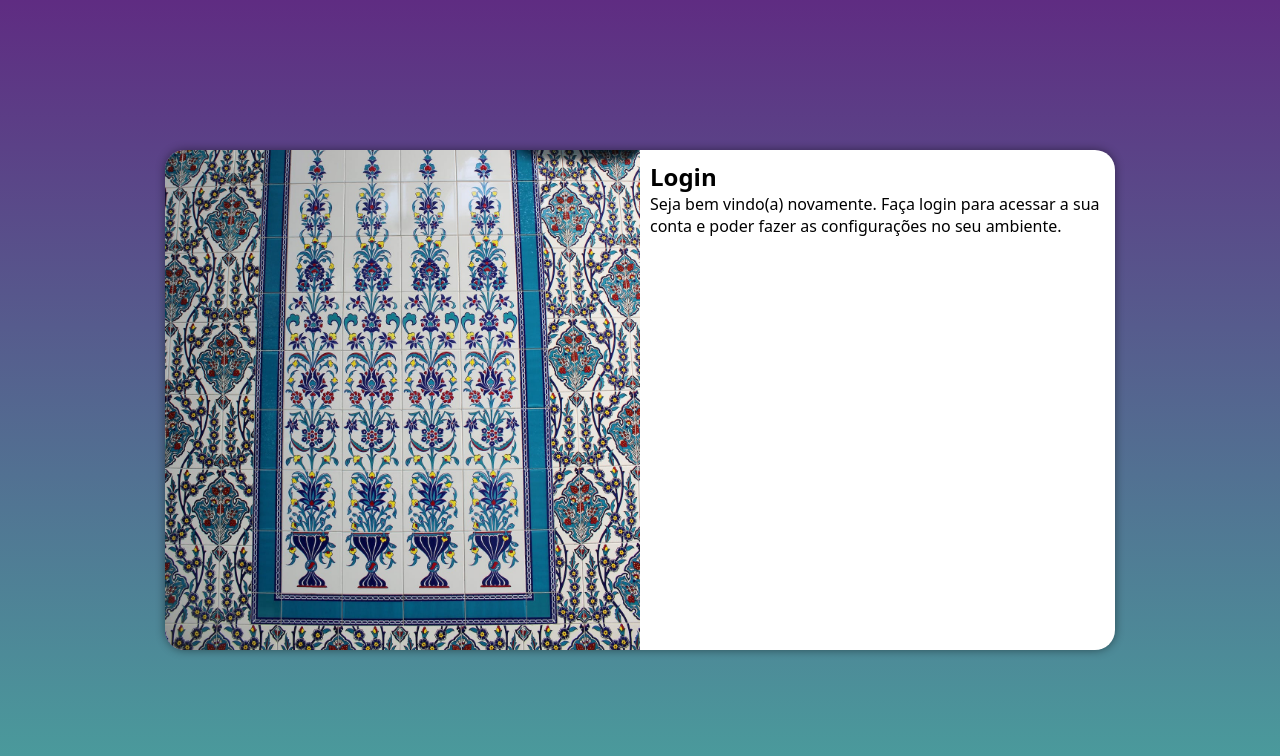
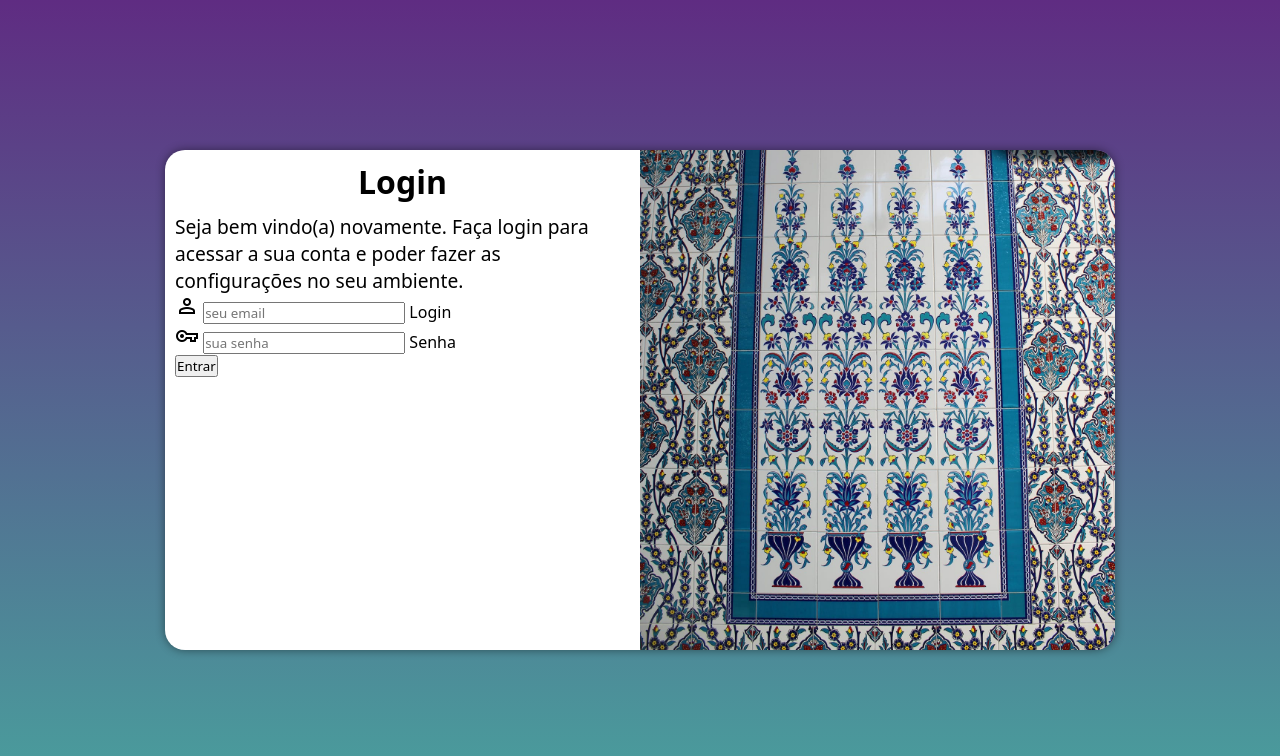
Before and after one commit to Jan-Carneiro/pojeto-login, a plain HTML site: page index.html in a window 1280 px wide. Drawn offline with nearby package versions, Linux system fonts and the light colour scheme.

Commit message:
atualizando...

```diff
--- a/estilos/mediaqueries.css
+++ b/estilos/mediaqueries.css
@@ -36,13 +36,21 @@ Telas grandes: > 1200px.
         width: 950px;
     }
     section#login > div#imagem{
-        float: left;
+        float: right;
         width: 50%;
         height: 100%;
     }
     section#login > div#formulario{
-        float: right;
+        float: left;
         width: 50%;
 
     }
+
+    div#formulario > h1{
+        font-size: 2em;
+    }
+
+    div#formulario > p{
+        font-size: 1.2em;
+    }
 }
--- a/estilos/style.css
+++ b/estilos/style.css
@@ -56,3 +56,12 @@ section#login > div#formulario{
     padding: 10px;
 
 }
+
+div#formulario > h1{
+    text-align: center;
+    margin-bottom: 10px;
+}
+
+div#formulario > p{
+    font-size: 0.8em;
+}
--- a/index.html
+++ b/index.html
@@ -6,18 +6,31 @@
     <title>Login</title>
     <link rel="stylesheet" href="estilos/style.css">
     <link rel="stylesheet" href="estilos/mediaqueries.css">
+    <link rel="stylesheet" href="https://fonts.googleapis.com/css2?family=Material+Symbols+Outlined:opsz,wght,FILL,GRAD@20..48,100..700,0..1,-50..200" />
 </head>
 <body>
     <main>
         <section id="login">
             <div id="imagem">
-
             </div>
             <div id="formulario">
                 <h1>Login</h1>
                 <p>Seja bem vindo(a) novamente. Faça login para acessar a sua conta e poder fazer as configurações no seu ambiente.</p>
-                <form action="login.php" method="post"></form>
+                <form action="login.php" method="post" autocomplete="on">
+                    <div class="campo">
+                        <span class="material-symbols-outlined">person</span>
+                        <input type="email" name="login" id="ilogin" placeholder="seu email" autocomplete="email">
+                        <label for="ilogin">Login</label>
+                    </div>
+                    <div class="campo">
+                        <span class="material-symbols-outlined">vpn_key</span>
+                        <input type="password" name="senha" id="isenha" placeholder="sua senha" autocomplete="current-password">
+                        <label for="isenha">Senha</label>
+                    </div>
+                    <input type="submit" value="Entrar">
+                </form>
             </div>
+
 
         </section>
     </main>
```
